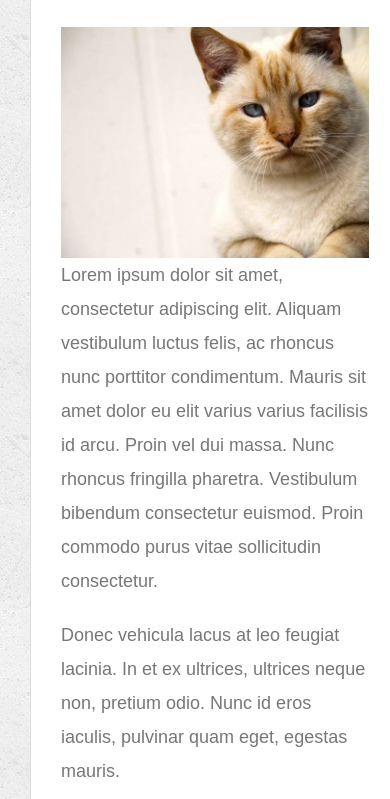
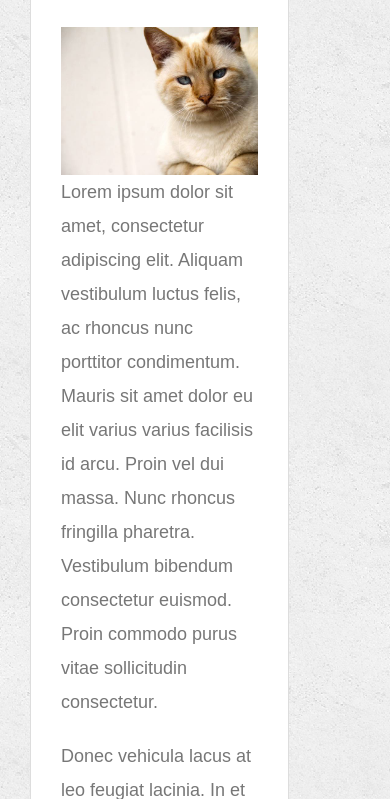
Before and after one commit to atiftariq786/Responsive-Portfolio, a plain HTML site: page index.html in a window 390 px wide. Shown: the part 301-1100 px from the top of the page. Drawn offline with Linux system fonts and the light colour scheme.

Commit message:
style.css modified

```diff
--- a/assets/css/style.css
+++ b/assets/css/style.css
@@ -216,6 +216,29 @@ input[type=submit] {
   border: 0 none;
 }
 
+@media only screen and (max-width: 980px) {
+
+  #masthead {
+
+    margin: 0px 0px 20px 0px;
+
+
+  }
+.main-section{
+  width:70%;
+  margin: 0px 30px 0px 30px;
+
+}
+
+body{
+  margin: 0px;
+}
+
+
+
+
+
+}
 @media only screen and (max-width: 640px) {
 
 #logo {
```
